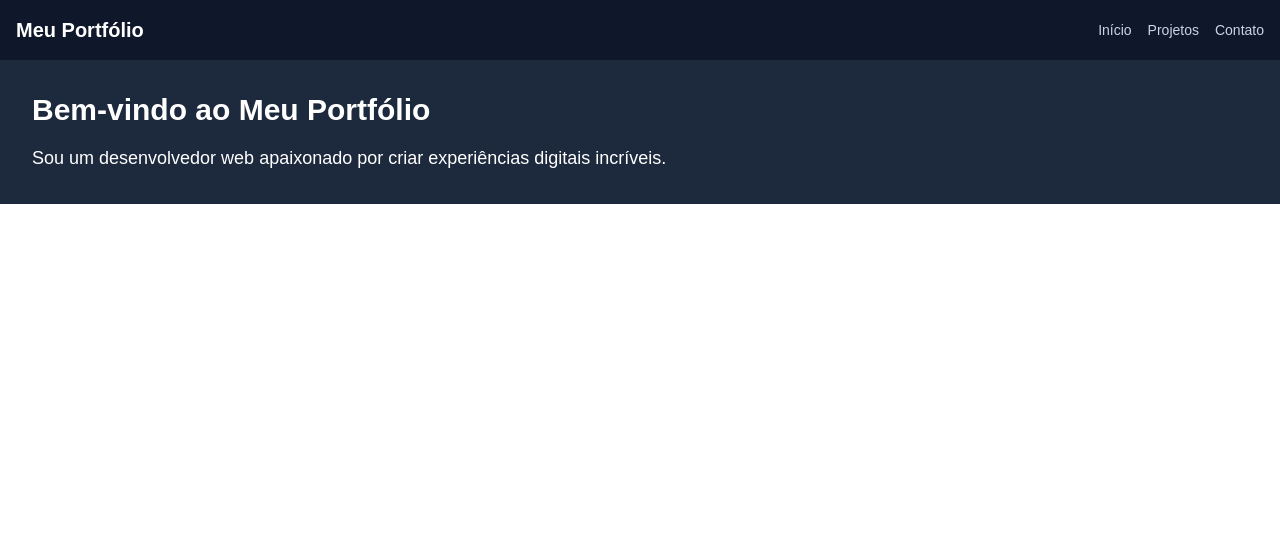
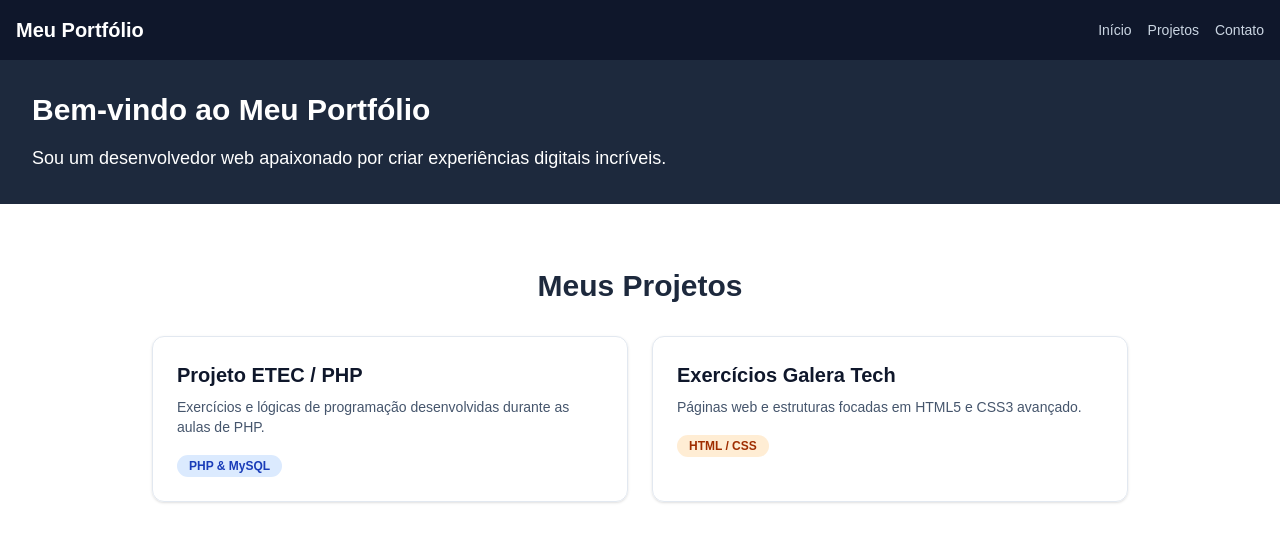
Before and after one commit to LevizBlessedpo/portifolio-nextjs, a Next.js app: page / in a window 1280 px wide. Shown: the top 542 px of the page. Built offline with nearby package versions, Linux system fonts and the light colour scheme.

Commit message:
Parte de apresentação dos projetos criada e sincronizada com o page.js

```diff
--- a/src/app/components/Projects.jsx
+++ b/src/app/components/Projects.jsx
@@ -0,0 +1,40 @@
+export default function Projects() {
+  return (
+    // id="projetos" conecta com o link do Navbar (#projetos)
+    <section id="projetos" className="py-16 px-6 max-w-5xl mx-auto">
+
+      {/* Título da seção */}
+      <h3 className="text-3xl font-bold mb-8 text-center text-slate-800">
+        Meus Projetos
+      </h3>
+
+      {/* Grid de Projetos: 1 coluna no celular, 2 colunas no PC */}
+      <div className="grid grid-cols-1 md:grid-cols-2 gap-6">
+
+        {/* Card do Projeto 1 */}
+        <div className="border border-slate-200 p-6 rounded-xl shadow-sm hover:shadow-md transition-shadow">
+          <h4 className="font-bold text-xl mb-2 text-slate-900">Projeto ETEC / PHP</h4>
+          <p className="text-slate-600 text-sm mb-4">
+            Exercícios e lógicas de programação desenvolvidas durante as aulas de PHP.
+          </p>
+          <span className="text-xs font-semibold bg-blue-100 text-blue-800 py-1 px-3 rounded-full">
+            PHP & MySQL
+          </span>
+        </div>
+
+        {/* Card do Projeto 2 */}
+        <div className="border border-slate-200 p-6 rounded-xl shadow-sm hover:shadow-md transition-shadow">
+          <h4 className="font-bold text-xl mb-2 text-slate-900">Exercícios Galera Tech</h4>
+          <p className="text-slate-600 text-sm mb-4">
+            Páginas web e estruturas focadas em HTML5 e CSS3 avançado.
+          </p>
+          <span className="text-xs font-semibold bg-orange-100 text-orange-800 py-1 px-3 rounded-full">
+            HTML / CSS
+          </span>
+
+        </div>
+
+      </div>
+    </section>
+  );
+}
--- a/src/app/page.js
+++ b/src/app/page.js
@@ -1,11 +1,13 @@
 import Navbar from './components/Navbar'
 import Hero from './components/Hero'
+import Projects from './components/Projects'
 
 export default function Home() {
   return (
     <main>
       <Navbar />
       <Hero />
+      <Projects />
     </main>
   );
 }
```
